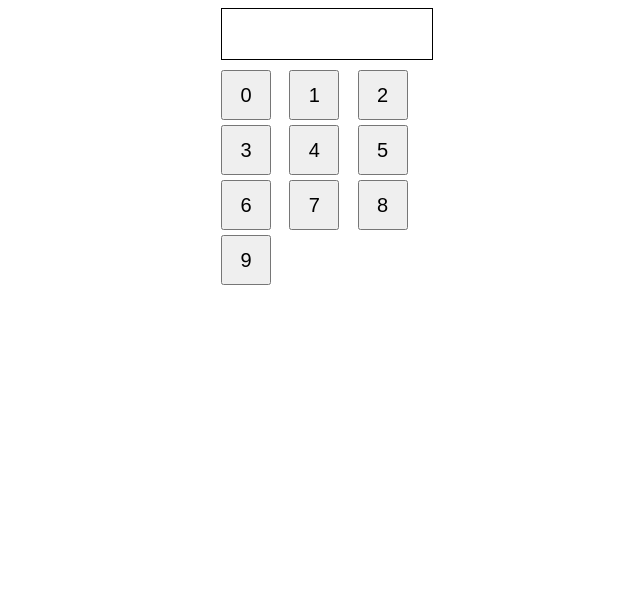
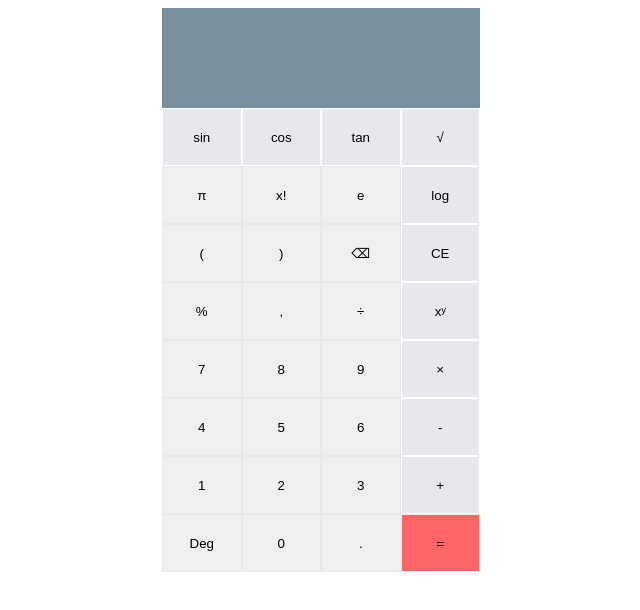
Before and after one commit to M0hamm0d/scientific-calculator, a Vue app: page / in a window 1280 px wide. Shown: the top 610 px of the page, without its empty margins (319-959 px from the left). Built offline with nearby package versions, Linux system fonts and the light colour scheme.

Commit message:
Addition

```diff
--- a/src/App.vue
+++ b/src/App.vue
@@ -1,22 +1,23 @@
-<!-- <script setup>
-import { ref } from 'vue'
+<script setup>
+import { ref, nextTick } from 'vue'
 import { evaluate } from 'mathjs'
 const inputDisplay = ref('')
+const inputDisplayRef = ref(null)
 const outDisplay = ref('')
 
 const clickToDisplay = (value) => {
   inputDisplay.value += value
+  nextTick(() => {
+    if (inputDisplayRef.value) {
+      inputDisplayRef.value.scrollLeft = inputDisplayRef.value.scrollWidth
+    }
+  })
 }
 
 const clickToClearAll = () => {
   inputDisplay.value = ''
   outDisplay.value = ''
 }
-// const calculate = () => {
-//   console.log(inputDisplay.value)
-//   outDisplay.value = evaluate(inputDisplay.value)
-// }
-
 const calculate = () => {
   try {
     let processedExpression = inputDisplay.value
@@ -30,12 +31,10 @@ const calculate = () => {
     if (inputDisplay.value === '!') {
       processedExpression = '0!'
     }
-    // processedExpression = processedExpression.replace(/(tan|cos|sin)\((\d+)/g, '$&deg')
     processedExpression = processedExpression.replace(/(sin|cos|tan)\((\d+)\)/g, '$1($2deg)')
-    console.log(processedExpression)
     outDisplay.value = evaluate(processedExpression)
   } catch {
-    outDisplay.value = 'error'
+    outDisplay.value = 'Error'
   }
 }
 
@@ -46,7 +45,14 @@ const deleteLastDigit = () => {
 
 <template>
   <div class="container">
-    <input v-model="inputDisplay" id="input" type="text" placeholder="" readonly />
+    <input
+      ref="inputDisplayRef"
+      v-model="inputDisplay"
+      id="input"
+      type="text"
+      placeholder=""
+      readonly
+    />
     <input v-model="outDisplay" id="outputDisplay" type="text" placeholder="" readonly />
     <div class="the-keys relative">
       <button class="operator" @click="clickToDisplay('sin(')">sin</button>
@@ -78,7 +84,8 @@ const deleteLastDigit = () => {
       <button @click="clickToDisplay('2')">2</button>
       <button @click="clickToDisplay('3')">3</button>
       <button class="operator" @click="clickToDisplay('+')">+</button>
-      <button @click="clickToDisplay('deg')">Deg</button>
+      <button>Deg</button>
+      <!-- <button @click="clickToDisplay('deg')">Deg</button> -->
       <button @click="clickToDisplay('0')">0</button>
       <button @click="clickToDisplay('.')">.</button>
       <button class="equals" @click="calculate()">=</button>
@@ -166,9 +173,9 @@ button {
     height: 100%;
   }
 }
-</style> -->
+</style>
 
-<script setup>
+<!-- <script setup>
 import { ref, nextTick } from 'vue'
 
 const display = ref('') // Store display value
@@ -232,4 +239,4 @@ button {
   height: 50px;
   font-size: 20px;
 }
-</style>
+</style> -->
```
